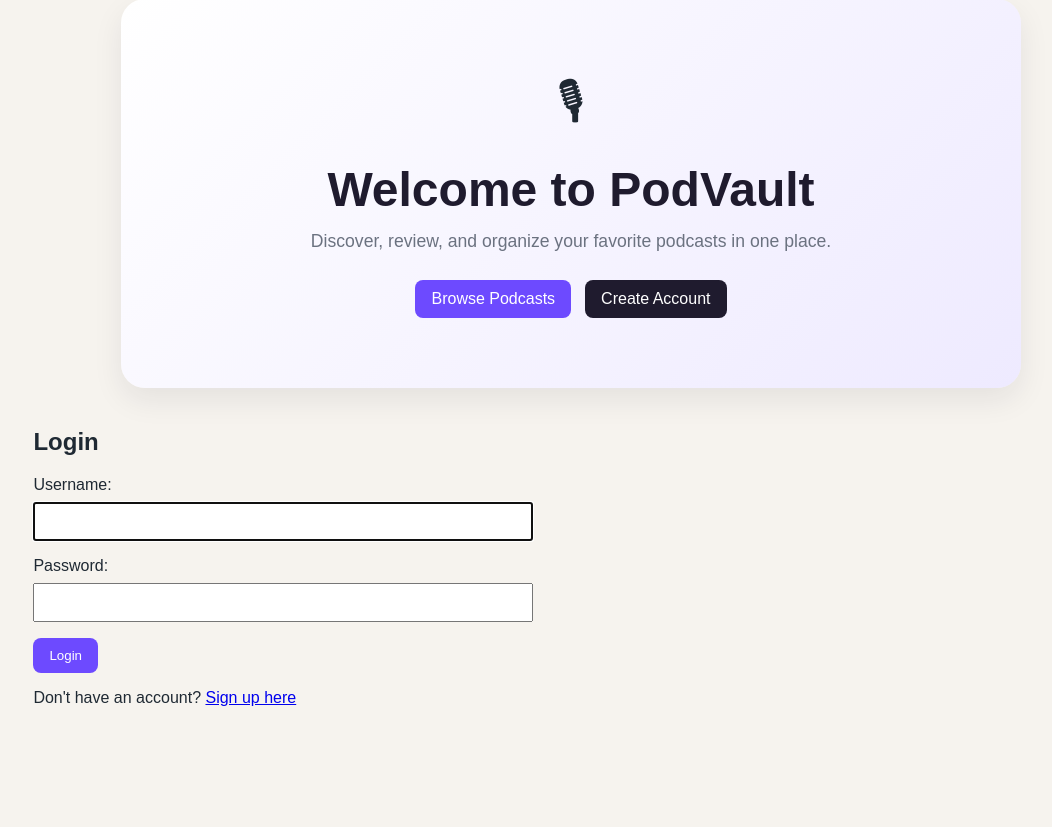
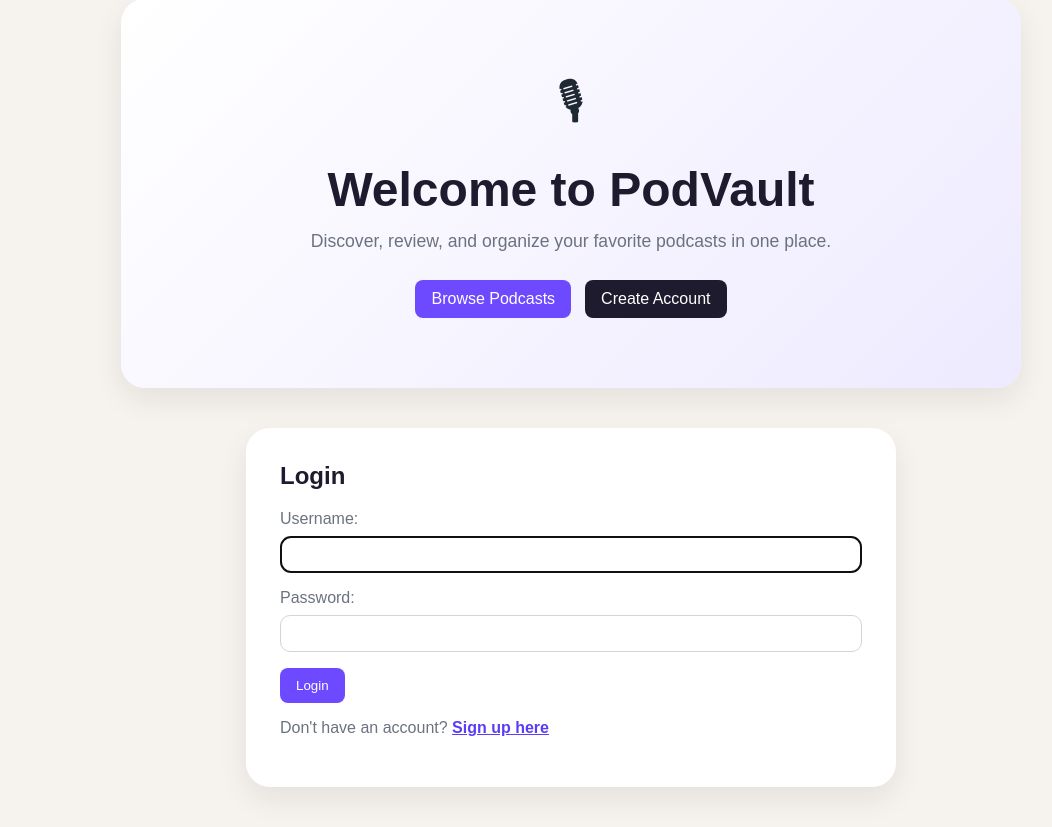
Before and after one commit to levi81770/PodVault, a Django app: page /?next=/playlists/1/delete/ in a window 1280 px wide. Shown: the part 120-947 px from the top of the page, without its empty margins (69-1121 px from the left). Before the commit the page ends 826 px from the top, so only its background shows below. Run offline with Django 5.2, Linux system fonts and the light colour scheme.

Commit message:
Style forms and delete pages

```diff
--- a/podcasts/static/css/style.css
+++ b/podcasts/static/css/style.css
@@ -354,3 +354,43 @@ form select {
         align-items: flex-start;
     }
 }
+
+.form-card {
+    background: white;
+    max-width: 650px;
+    margin: 0 auto;
+    padding: 34px;
+    border-radius: 24px;
+    box-shadow: 0 12px 30px rgba(31, 27, 46, 0.08);
+}
+
+.form-card h1 {
+    margin-top: 0;
+    color: #1f1b2e;
+}
+
+.form-card form input,
+.form-card form textarea,
+.form-card form select {
+    max-width: 100%;
+    border: 1px solid #d1d5db;
+    border-radius: 10px;
+}
+
+.login-card {
+    margin-top: 32px;
+}
+
+.login-card h2 {
+    margin-top: 0;
+    color: #1f1b2e;
+}
+
+.login-card p {
+    color: #6b7280;
+}
+
+.login-card a {
+    color: #5b3df5;
+    font-weight: 600;
+}
--- a/podcasts/templates/home.html
+++ b/podcasts/templates/home.html
@@ -7,27 +7,21 @@
 
     <h1>Welcome to PodVault</h1>
 
-  <p>
-    Discover, review, and organize your favorite podcasts in one place.
-  </p>
+    <p>Discover, review, and organize your favorite podcasts in one place.</p>
 
     <div class="hero-actions">
       <a class="btn" href="{% url 'podcast_list' %}">Browse Podcasts</a>
 
       {% if user.is_authenticated %}
-      <a class="btn secondary-btn" href="{% url 'playlist_list' %}">
-        My Playlists
-      </a>
+        <a class="btn secondary-btn" href="{% url 'playlist_list' %}">My Playlists</a>
       {% else %}
-      <a class="btn secondary-btn" href="{% url 'signup' %}">
-        Create Account
-      </a>
+        <a class="btn secondary-btn" href="{% url 'signup' %}">Create Account</a>
       {% endif %}
     </div>
   </section>
 
   {% if not user.is_authenticated %}
-    <section>
+    <section class="form-card login-card">
       <form action="{% url 'home' %}" method="post">
         <h2>Login</h2>
 
--- a/podcasts/templates/podcasts/form.html
+++ b/podcasts/templates/podcasts/form.html
@@ -1,6 +1,8 @@
 {% extends 'base.html' %}
 
 {% block content %}
+
+  <section class="form-card">
 
     <h1>Podcast Form</h1>
 
@@ -11,4 +13,5 @@
       <button type="submit">Submit</button>
     </form>
 
+  </section>
 {% endblock %}
--- a/podcasts/templates/podcasts/playlist_confirm_delete.html
+++ b/podcasts/templates/podcasts/playlist_confirm_delete.html
@@ -1,6 +1,8 @@
 {% extends 'base.html' %}
 
 {% block content %}
+
+  <section class="form-card delete-card">
 
     <h1>Delete Playlist</h1>
 
@@ -13,4 +15,6 @@
 
     <a href="{% url 'playlist_detail' object.pk %}">Cancel</a>
 
+  </section>
+
 {% endblock %}
--- a/podcasts/templates/podcasts/playlist_form.html
+++ b/podcasts/templates/podcasts/playlist_form.html
@@ -1,6 +1,7 @@
 {% extends 'base.html' %}
 
 {% block content %}
+  <section class="form-card">
 
     <h1>Playlist Form</h1>
 
@@ -11,4 +12,5 @@
       <button type="submit">Submit</button>
     </form>
 
+  </section>
 {% endblock %}
--- a/podcasts/templates/podcasts/podcast_confirm_delete.html
+++ b/podcasts/templates/podcasts/podcast_confirm_delete.html
@@ -1,6 +1,8 @@
 {% extends 'base.html' %}
 
 {% block content %}
+
+  <section class="form-card delete-card">
 
     <h1>Delete Podcast</h1>
 
@@ -13,4 +15,6 @@
 
     <a href="{% url 'podcast_detail' object.pk %}">Cancel</a>
 
+  </section>
+
 {% endblock %}
--- a/podcasts/templates/podcasts/review_confirm_delete.html
+++ b/podcasts/templates/podcasts/review_confirm_delete.html
@@ -1,6 +1,8 @@
 {% extends 'base.html' %}
 
 {% block content %}
+
+  <section class="form-card delete-card">
 
     <h1>Delete Review</h1>
 
@@ -13,4 +15,6 @@
 
     <a href="{% url 'podcast_detail' object.podcast.pk %}">Cancel</a>
 
+  </section>
+
 {% endblock %}
--- a/podcasts/templates/podcasts/review_form.html
+++ b/podcasts/templates/podcasts/review_form.html
@@ -1,6 +1,8 @@
 {% extends 'base.html' %}
 
 {% block content %}
+
+  <section class="form-card">
 
     <h1>Review Form</h1>
 
@@ -11,4 +13,6 @@
       <button type="submit">Submit</button>
     </form>
 
+  </section>
+
 {% endblock %}
--- a/podcasts/templates/signup.html
+++ b/podcasts/templates/signup.html
@@ -1,6 +1,7 @@
 {% extends 'base.html' %}
 
 {% block content %}
+  <section class="form-card">
 
     <h1>Sign Up</h1>
 
@@ -15,4 +16,5 @@
       <button type="submit">Sign Up</button>
     </form>
 
+  </section>
 {% endblock %}
```
Lines whose indentation alone changed are shown as unchanged.
